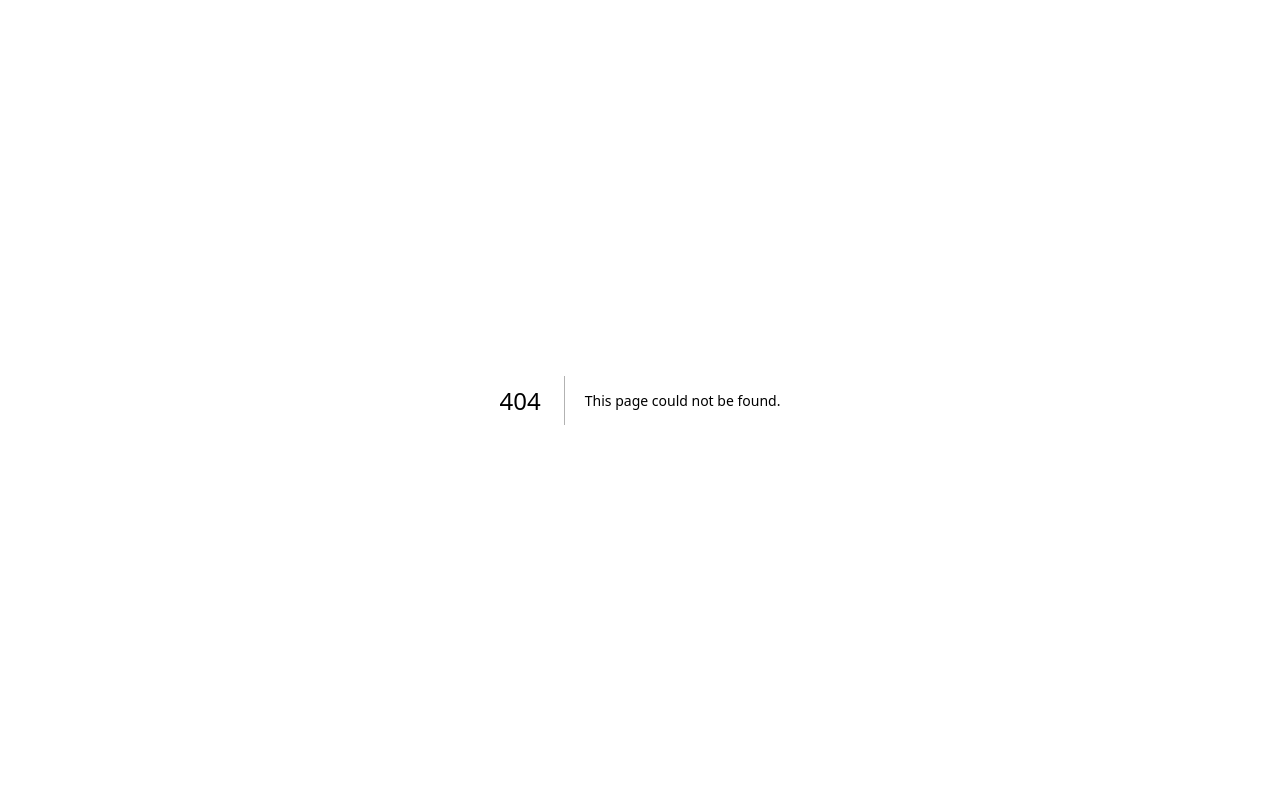
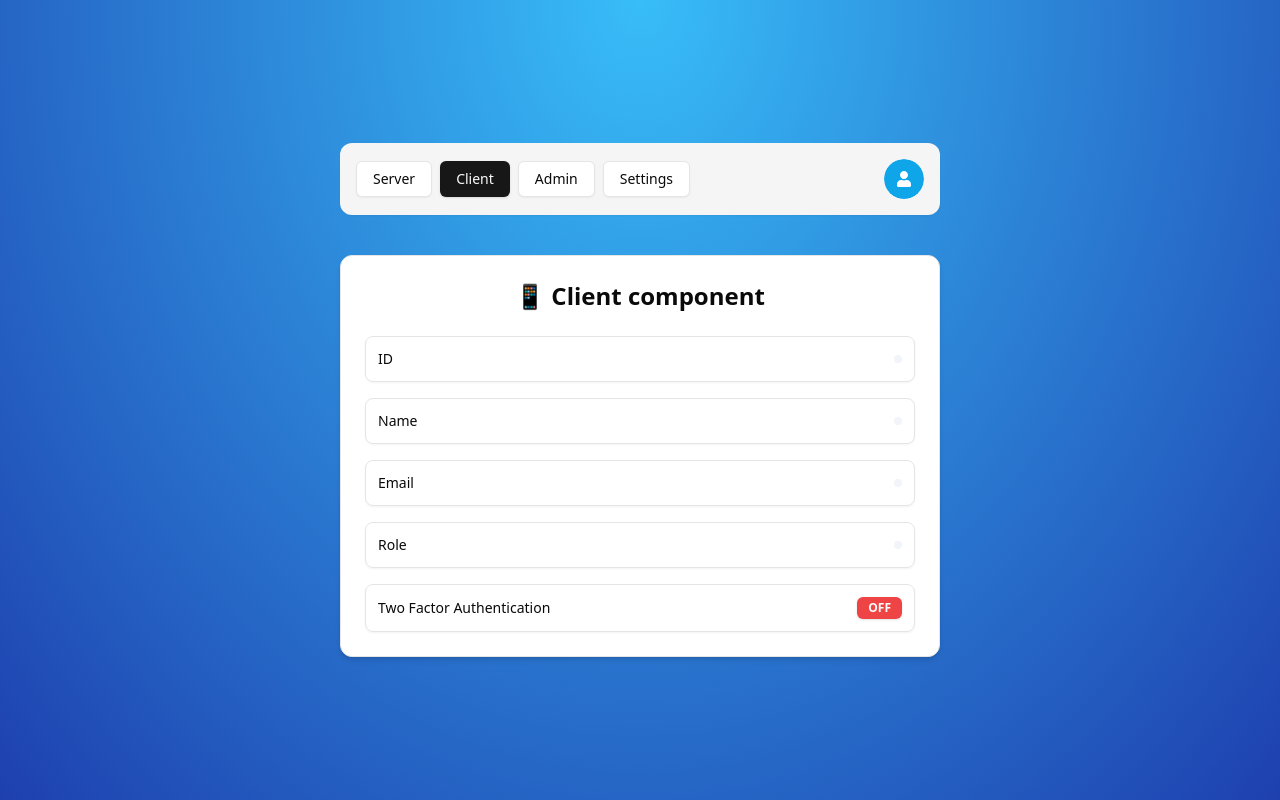
Before and after one commit to gusakos7/authjs-toolkit, a Next.js app: page /client in a window 1280 px wide. Before the commit this address had no page. Built offline with nearby package versions, Linux system fonts and the light colour scheme; no server answers.

Commit message:
extend user in next-auth.d.ts and auth callbacks with isTwoFactorEnabled, add server and client pages, user-info component

```diff
--- /dev/null
+++ b/src/app/(protected)/client/page.tsx
@@ -0,0 +1,9 @@
+"use client";
+
+import { UserInfo } from "@/components/user-info";
+import { useCurrentUser } from "@/hooks/use-current-user";
+
+export default function ClientPage() {
+  const user = useCurrentUser();
+  return <UserInfo user={user} label={"📱 Client component"} />;
+}
--- /dev/null
+++ b/src/app/(protected)/server/page.tsx
@@ -0,0 +1,9 @@
+import { UserInfo } from "@/components/user-info";
+import { currentUser } from "@/lib/auth";
+import React from "react";
+
+export default async function ServerPage() {
+  const user = await currentUser();
+
+  return <UserInfo user={user} label={"💻 Server component"} />;
+}
--- a/src/auth.ts
+++ b/src/auth.ts
@@ -1,4 +1,4 @@
-import NextAuth, { DefaultSession } from "next-auth"
+import NextAuth from "next-auth"
 import { PrismaAdapter } from "@auth/prisma-adapter"
 
 import authConfig from "./auth.config"
@@ -7,18 +7,7 @@
 import { UserRole } from "@prisma/client"
 import { getTwoFactorConfirmationByUserId } from "@//data/two-factor-confirmation"
 
-// Extend the Session and User types to include 'role'
-declare module "next-auth" {
-  interface Session {
-    user: {
-      id: string
-      role?: string
-    } & DefaultSession["user"]
-  }
-  interface User {
-    role?: string
-  }
-}
+
 // * https://authjs.dev/guides/edge-compatibility#split-config
 export const { handlers, signIn, signOut, auth } = NextAuth({
   // * https://authjs.dev/reference/nextjs#events
@@ -66,16 +55,17 @@
       if (token.role && session.user) {
         session.user.role = token.role as UserRole; // Add user role to the session
       }
-      console.log({ session, token });
+      if (session.user) {
+        session.user.isTwoFactorEnabled = token.isTwoFactorEnabled as boolean
+      }
       return session
     },
     async jwt({ token }) {
-      console.log("JWT Callback:", token);
       if (!token.sub) return token;
       const existingUser = await getUserById(token.sub);
       if (!existingUser) return token;
       token.role = existingUser.role; // Add user role to the token
-
+      token.isTwoFactorEnabled = existingUser.isTwoFactorEnabled
       return token;
     }
   },
--- /dev/null
+++ b/src/components/ui/badge.tsx
@@ -0,0 +1,37 @@
+import * as React from "react";
+import { cva, type VariantProps } from "class-variance-authority";
+
+import { cn } from "@/lib/utils";
+
+const badgeVariants = cva(
+  "inline-flex items-center rounded-md border px-2.5 py-0.5 text-xs font-semibold transition-colors focus:outline-none focus:ring-2 focus:ring-ring focus:ring-offset-2",
+  {
+    variants: {
+      variant: {
+        default:
+          "border-transparent bg-primary text-primary-foreground shadow hover:bg-primary/80",
+        secondary:
+          "border-transparent bg-secondary text-secondary-foreground hover:bg-secondary/80",
+        destructive:
+          "border-transparent bg-destructive text-destructive-foreground shadow hover:bg-destructive/80",
+        outline: "text-foreground",
+        success: "border-transparent bg-emerald-500 text-primary-foreground",
+      },
+    },
+    defaultVariants: {
+      variant: "default",
+    },
+  }
+);
+
+export interface BadgeProps
+  extends React.HTMLAttributes<HTMLDivElement>,
+    VariantProps<typeof badgeVariants> {}
+
+function Badge({ className, variant, ...props }: BadgeProps) {
+  return (
+    <div className={cn(badgeVariants({ variant }), className)} {...props} />
+  );
+}
+
+export { Badge, badgeVariants };
--- /dev/null
+++ b/src/components/user-info.tsx
@@ -0,0 +1,57 @@
+import { Card, CardContent, CardHeader } from "./ui/card";
+import { ExtendedUser } from "../../next-auth";
+import { Badge } from "./ui/badge";
+
+interface UserInfoProps {
+  user?: ExtendedUser;
+  label: string;
+}
+
+export const UserInfo = ({ user, label }: UserInfoProps) => {
+  return (
+    <Card className="w-[600px] shadow-md">
+      <CardHeader>
+        <p className="text-2xl font-semibold text-center">{label}</p>
+      </CardHeader>
+      <CardContent className="space-y-4">
+        {/* Id */}
+        <div className="flex flex-row items-center justify-between rounded-lg border p-3 shadow-sm">
+          <p className="text-sm font-medium">ID</p>
+          <p className="truncate text-xs max-w-[180px] font-mono p-1 bg-slate-100 rounded-md">
+            {user?.id}
+          </p>
+        </div>
+        {/* Name */}
+        <div className="flex flex-row items-center justify-between rounded-lg border p-3 shadow-sm">
+          <p className="text-sm font-medium">Name</p>
+          <p className="truncate text-xs max-w-[180px] font-mono p-1 bg-slate-100 rounded-md">
+            {user?.name}
+          </p>
+        </div>
+        {/* Email */}
+        <div className="flex flex-row items-center justify-between rounded-lg border p-3 shadow-sm">
+          <p className="text-sm font-medium">Email</p>
+          <p className="truncate text-xs max-w-[180px] font-mono p-1 bg-slate-100 rounded-md">
+            {user?.email}
+          </p>
+        </div>
+        {/* Role */}
+        <div className="flex flex-row items-center justify-between rounded-lg border p-3 shadow-sm">
+          <p className="text-sm font-medium">Role</p>
+          <p className="truncate text-xs max-w-[180px] font-mono p-1 bg-slate-100 rounded-md">
+            {user?.role}
+          </p>
+        </div>
+        {/* Two Factor Authentication */}
+        <div className="flex flex-row items-center justify-between rounded-lg border p-3 shadow-sm">
+          <p className="text-sm font-medium">Two Factor Authentication</p>
+          <Badge variant={user?.isTwoFactorEnabled ? "success" : "destructive"}>
+            {/* <p className="truncate text-xs max-w-[180px] font-mono p-1 bg-slate-100 rounded-md"> */}
+            {user?.isTwoFactorEnabled ? "ON" : "OFF"}
+            {/* </p> */}
+          </Badge>
+        </div>
+      </CardContent>
+    </Card>
+  );
+};
--- /dev/null
+++ b/src/lib/auth.ts
@@ -0,0 +1,7 @@
+import { auth } from "@/auth"
+
+export const currentUser = async () => {
+  const session = await auth()
+
+  return session?.user
+}
```
Also changed, not shown: next-auth.d.ts (added, +13 -0 lines).
